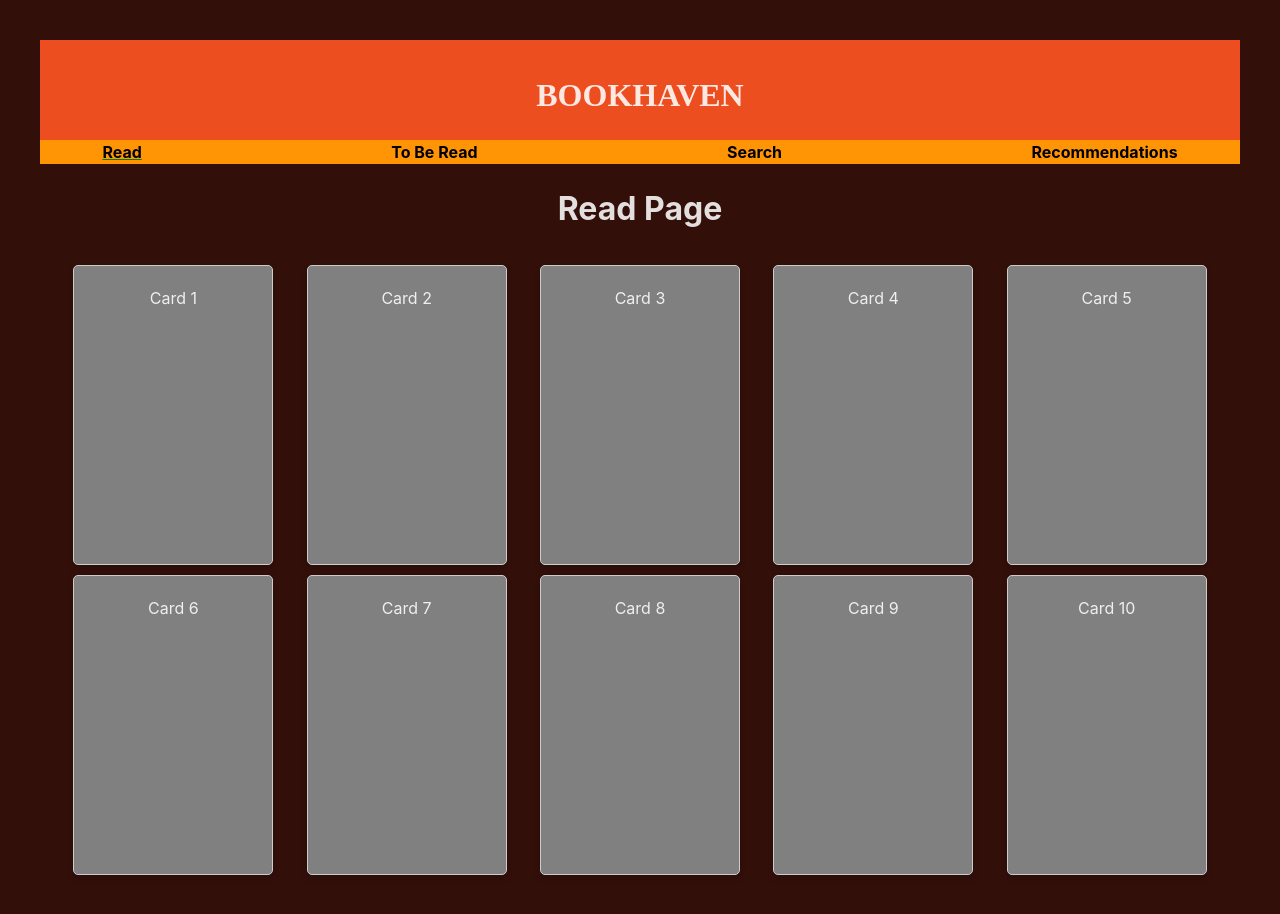
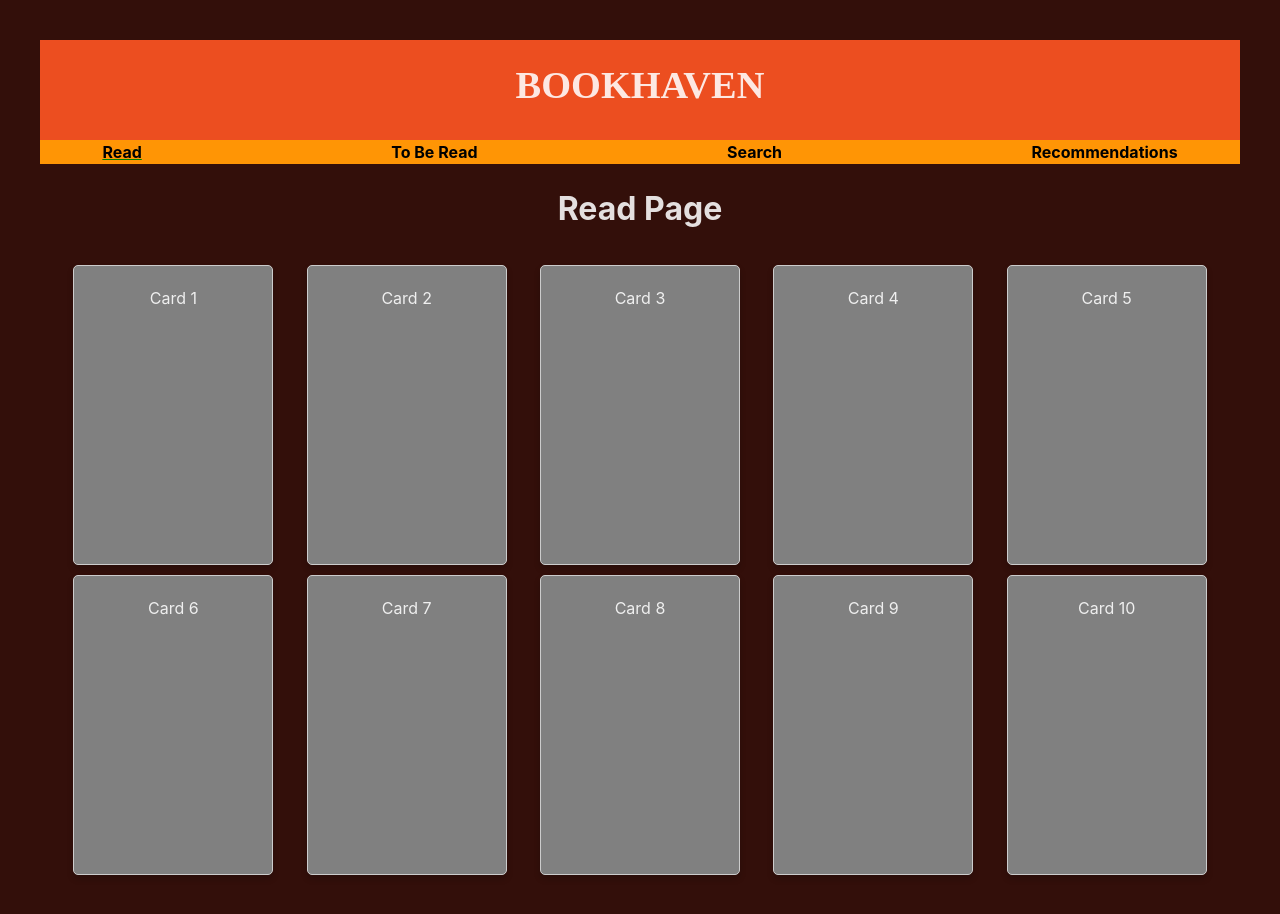
Before and after one commit to Bookhaven-WSL/bookhaven-part-b-frontend, a React (Vite) app: page / in a window 1280 px wide. Shown: the top 914 px of the page. Built offline with nearby package versions, Linux system fonts and the light colour scheme; a web font is replaced by a local one.

Commit message:
feat: made header text larger

```diff
--- a/src/components/Header.css
+++ b/src/components/Header.css
@@ -2,7 +2,7 @@
     display: flex;
     justify-content: center;
     align-items: flex-end;
-    font-size: medium;
+    font-size: larger;
     font-weight: bold;
     font-family: "Baumans";
     height: 100px;
```
